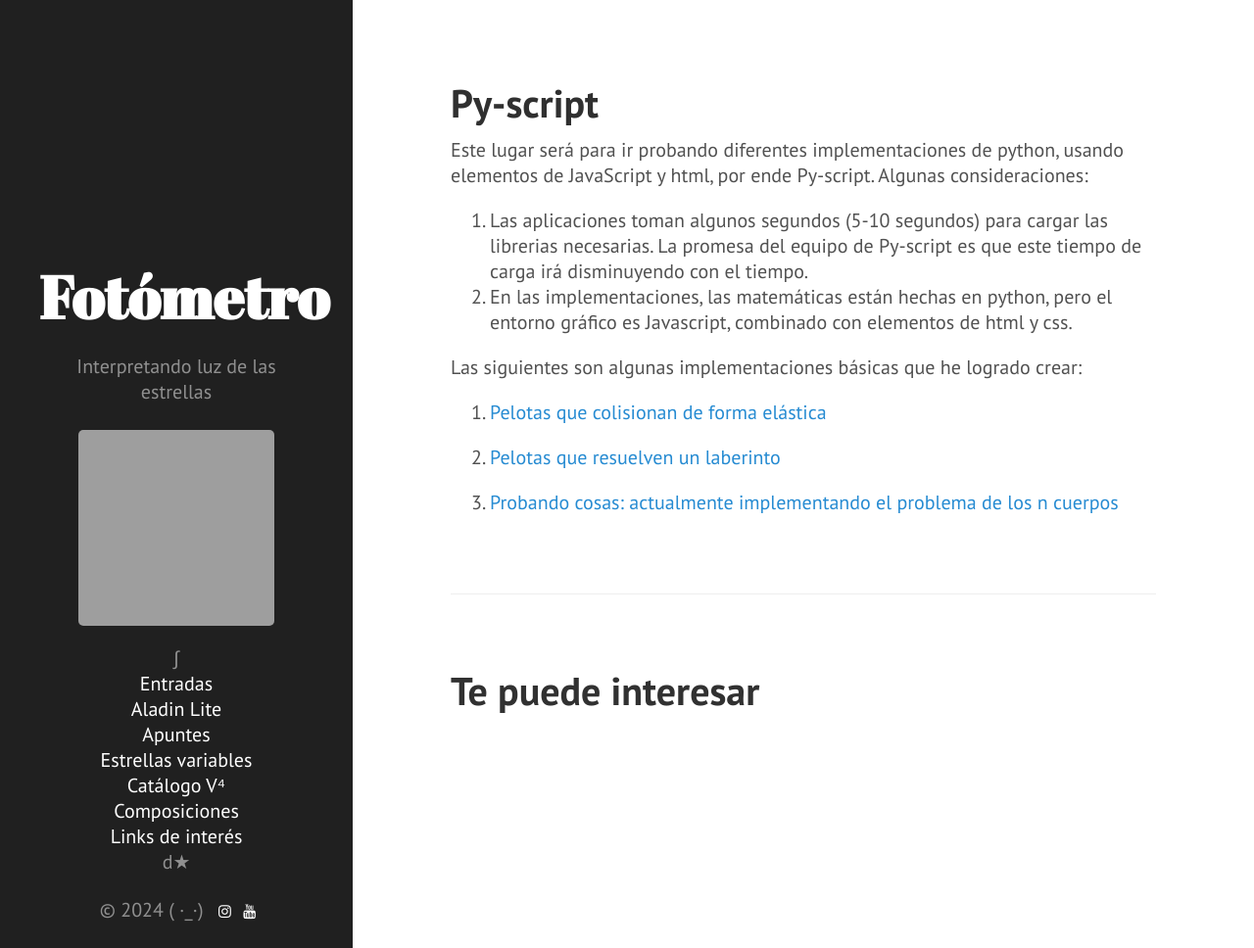
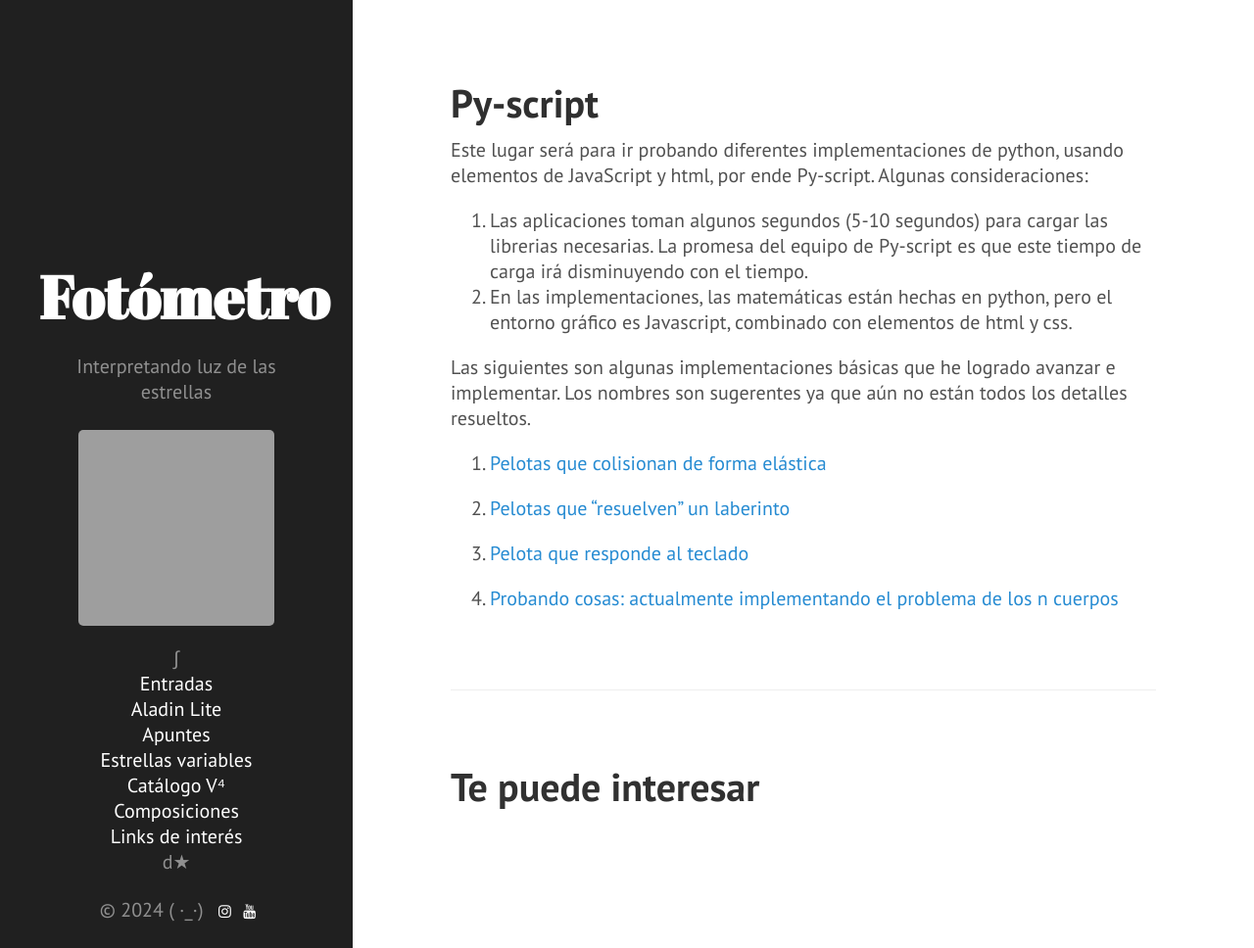
Before and after one commit to nicomedinap/nicomedinap.github.io, a Jekyll site: the page built from apuntes/PyScript.md, in a window 1280 px wide and 968 px high. Shown: the whole window at 98% size. Built offline with Jekyll 4.4.1, drawn with Linux system fonts in a browser that asks for light colours; grey boxes are pictures that could not be loaded.

Commit message:
Update PyScript.md

```diff
--- a/apuntes/PyScript.md
+++ b/apuntes/PyScript.md
@@ -8,12 +8,14 @@ Este lugar será para ir probando diferentes implementaciones de python, usando
 1. Las aplicaciones toman algunos segundos (5-10 segundos) para cargar las librerias necesarias. La promesa del equipo de Py-script es que este tiempo de carga irá disminuyendo con el tiempo.
 2. En las implementaciones, las matemáticas están hechas en python, pero el entorno gráfico es Javascript, combinado con elementos de html y css.
 
-Las siguientes son algunas implementaciones básicas que he logrado crear:
+Las siguientes son algunas implementaciones básicas que he logrado avanzar e implementar. Los nombres son sugerentes ya que aún no están todos los detalles resueltos.
 
 1. [Pelotas que colisionan de forma elástica](https://nicomedinap.github.io/apuntes/pyscript/PelotasElasticas.html){:target="_blank"}
 
-
-2. [Pelotas que resuelven un laberinto](https://nicomedinap.github.io/apuntes/pyscript/Laberinto.html
+2. [Pelotas que "resuelven" un laberinto](https://nicomedinap.github.io/apuntes/pyscript/Laberinto.html
 ){:target="_blank"}
 
-3. [Probando cosas: actualmente implementando el problema de los n cuerpos](https://nicomedinap.github.io/apuntes/pyscript/Tests_PyScript.html){:target="_blank"}
+3. [Pelota que responde al teclado](https://nicomedinap.github.io/apuntes/pyscript/Pelota_Interactiva.html
+){:target="_blank"}
+
+4. [Probando cosas: actualmente implementando el problema de los n cuerpos](https://nicomedinap.github.io/apuntes/pyscript/Tests_PyScript.html){:target="_blank"}
```
